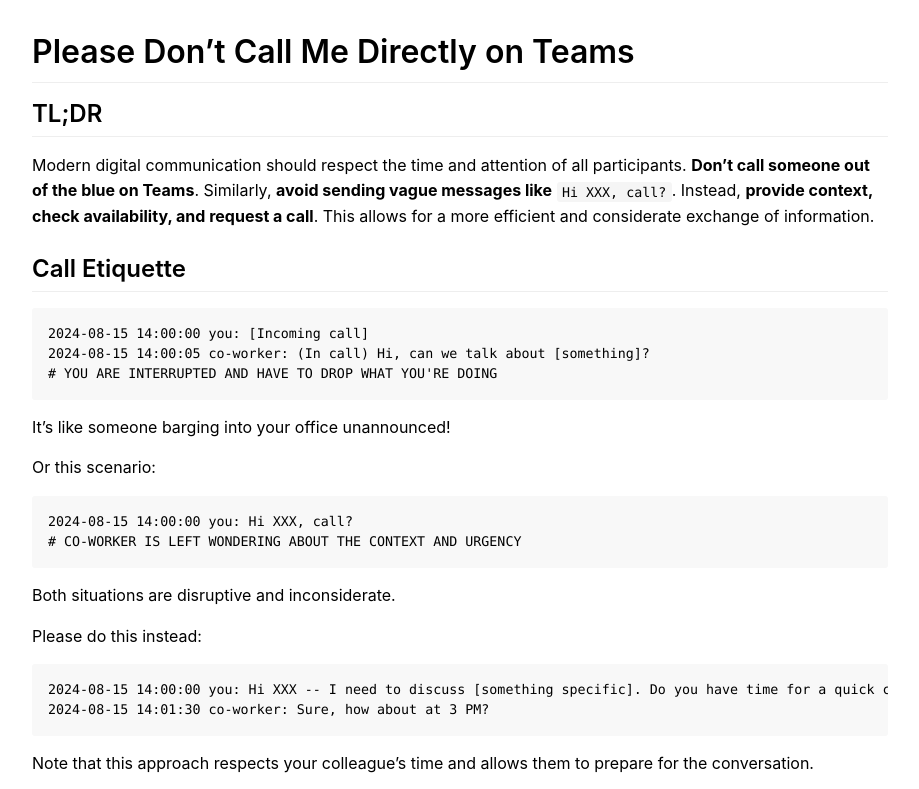
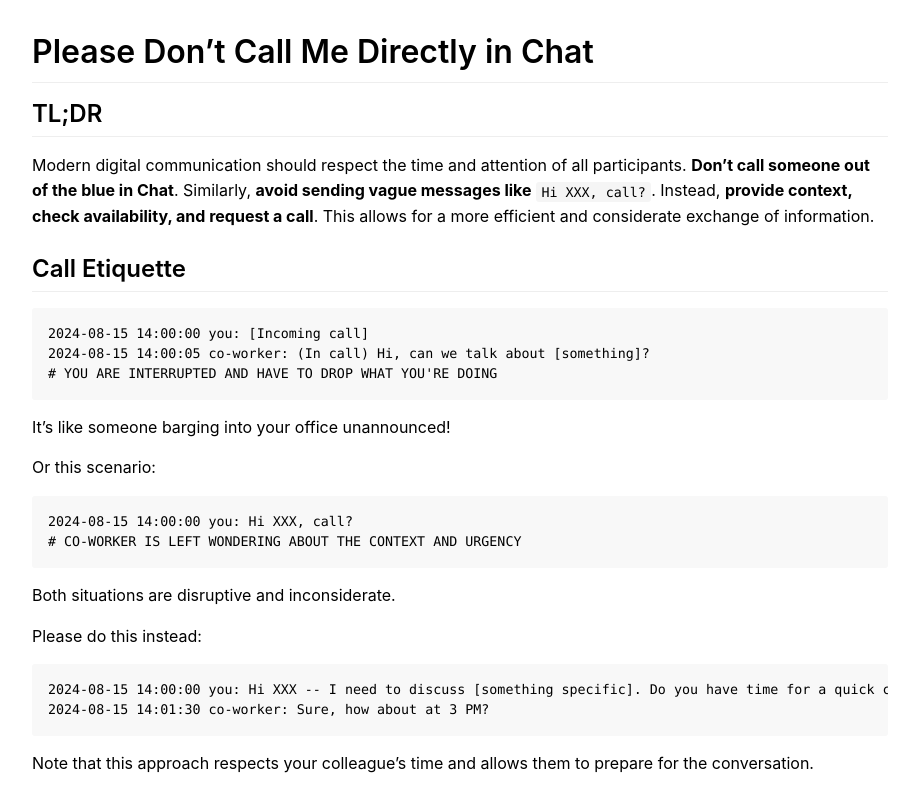
Before and after one commit to zjhch123/No-Direct-Calls, a plain HTML site: page index.html in a window 1280 px wide. Shown: the top 789 px of the page, without its empty margins (180-1099 px from the left). Drawn offline with Linux system fonts and the light colour scheme.

Commit message:
Generate index.html from index.md

```diff
--- a/index.html
+++ b/index.html
@@ -19,9 +19,9 @@
   <![endif]-->
 </head>
 <body>
-<h1 id="please-dont-call-me-directly-on-teams">Please Don’t Call Me Directly on Teams</h1>
+<h1 id="please-dont-call-me-directly-in-chat">Please Don’t Call Me Directly in Chat</h1>
 <h2 id="tldr">TL;DR</h2>
-<p>Modern digital communication should respect the time and attention of all participants. <strong>Don’t call someone out of the blue on Teams</strong>. Similarly, <strong>avoid sending vague messages like</strong> <code>Hi XXX, call?</code>. Instead, <strong>provide context, check availability, and request a call</strong>. This allows for a more efficient and considerate exchange of information.</p>
+<p>Modern digital communication should respect the time and attention of all participants. <strong>Don’t call someone out of the blue in Chat</strong>. Similarly, <strong>avoid sending vague messages like</strong> <code>Hi XXX, call?</code>. Instead, <strong>provide context, check availability, and request a call</strong>. This allows for a more efficient and considerate exchange of information.</p>
 <h2 id="call-etiquette">Call Etiquette</h2>
 <pre class="text"><code>2024-08-15 14:00:00 you: [Incoming call]
 2024-08-15 14:00:05 co-worker: (In call) Hi, can we talk about [something]?
```
